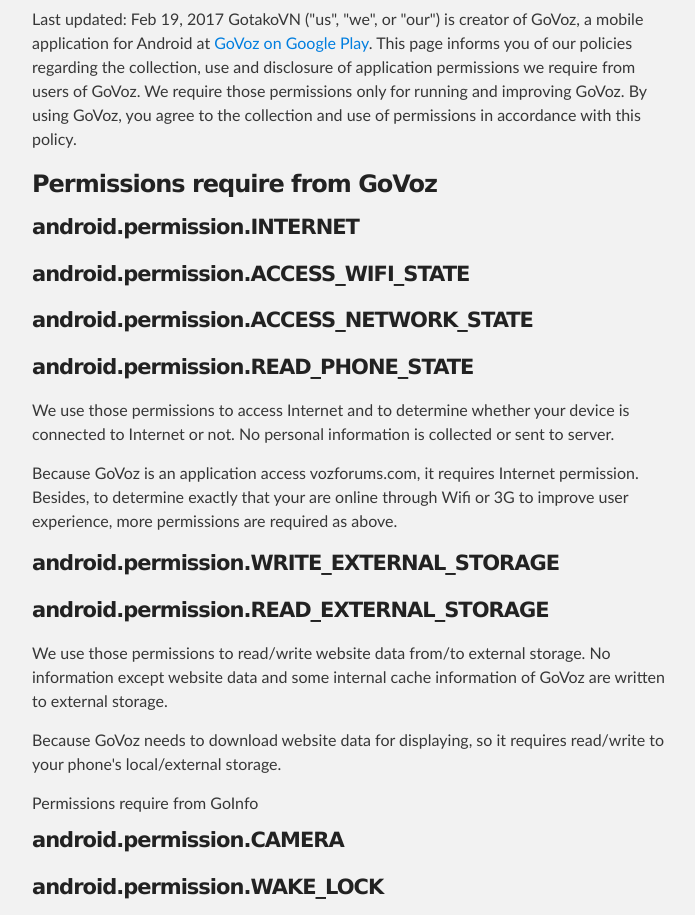
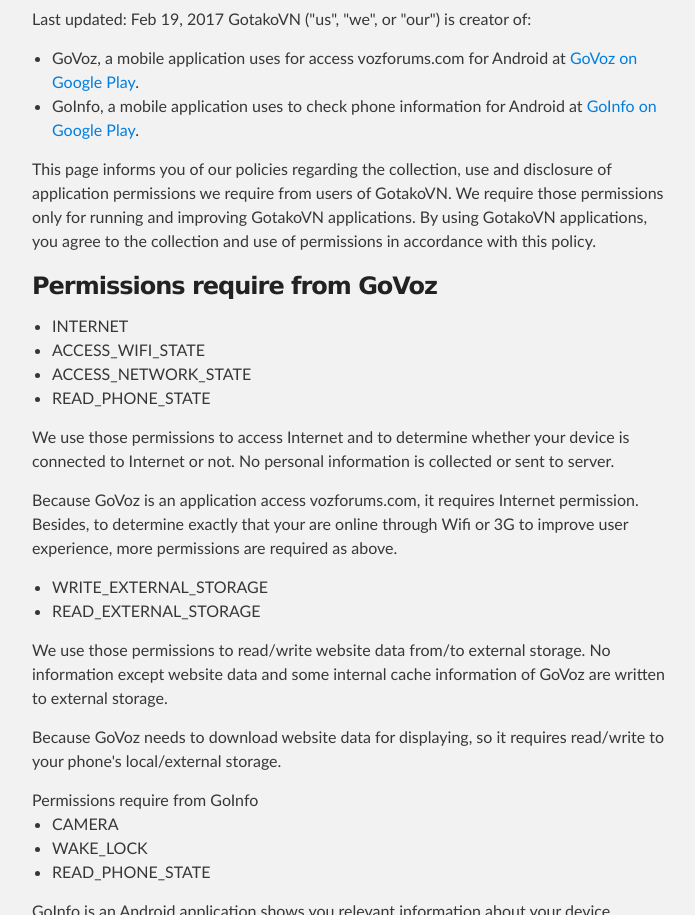
Before and after one commit to GotakoVN/gotakovn.github.io, a plain HTML site: page privacypolicy.html in a window 1280 px wide. Shown: the part 236-1151 px from the top of the page, without its empty margins (288-983 px from the left). Drawn offline with Linux system fonts and the light colour scheme.

Commit message:
Modified privacypolicy.html to include GoInfo

```diff
--- a/privacypolicy.html
+++ b/privacypolicy.html
@@ -29,32 +29,36 @@
 
 <p>Last updated: Feb 19, 2017
 
-GotakoVN ("us", "we", or "our") is creator of GoVoz, a mobile application for Android at <a href="https://play.google.com/store/apps/details?id=com.gotako.govoz">GoVoz on Google Play</a>.
-This page informs you of our policies regarding the collection, use and disclosure of application permissions we require from users of GoVoz.
-We require those permissions only for running and improving GoVoz. By using GoVoz, you agree to the collection and use of permissions in accordance with this policy.</p>
+GotakoVN ("us", "we", or "our") is creator of:
+<ul>
+     <li>GoVoz, a mobile application uses for access vozforums.com for Android at <a href="https://play.google.com/store/apps/details?id=com.gotako.govoz">GoVoz on Google Play</a>.
+     <li>GoInfo, a mobile application uses to check phone information for Android at <a href="https://play.google.com/store/apps/details?id=com.gotako.goinfo">GoInfo on Google Play</a>.
+</ul>
+This page informs you of our policies regarding the collection, use and disclosure of application permissions we require from users of GotakoVN.
+We require those permissions only for running and improving GotakoVN applications. By using GotakoVN applications, you agree to the collection and use of permissions in accordance with this policy.</p>
 
 <h3>
 
 <a id="internet-permission" class="anchor" href="#designer-templates" aria-hidden="true"><span class="octicon octicon-link"></span></a>Permissions require from GoVoz</h3>
-<h4>
-<p>android.permission.INTERNET
-<p>android.permission.ACCESS_WIFI_STATE
-<p>android.permission.ACCESS_NETWORK_STATE
-<p>android.permission.READ_PHONE_STATE
-</h4>
+<ul>
+<li>INTERNET
+<li>ACCESS_WIFI_STATE
+<li>ACCESS_NETWORK_STATE
+<li>READ_PHONE_STATE
+</ul>
 <p>We use those permissions to access Internet and to determine whether your device is connected to Internet or not. No personal information is collected or sent to server.</p>
 <p>Because GoVoz is an application access vozforums.com, it requires Internet permission. Besides, to determine exactly that your are online through Wifi or 3G to improve user experience, more permissions are required as above.</p>
-<h4><p>android.permission.WRITE_EXTERNAL_STORAGE
-<p>android.permission.READ_EXTERNAL_STORAGE
-</h4>
+<ul><li>WRITE_EXTERNAL_STORAGE
+<li>READ_EXTERNAL_STORAGE
+</ul>
 <p>We use those permissions to read/write website data from/to external storage. No information except website data and some internal cache information of GoVoz are written to external storage.</p>
 <p>Because GoVoz needs to download website data for displaying, so it requires read/write to your phone's local/external storage.</p>
 <a id="internet-permission" class="anchor" href="#designer-templates" aria-hidden="true"><span class="octicon octicon-link"></span></a>Permissions require from GoInfo</h3>
-<h4>
-<p>android.permission.CAMERA
-<p>android.permission.WAKE_LOCK
-<p>android.permission.READ_PHONE_STATE
-</h4>
+<ul>
+<li>CAMERA
+<li>WAKE_LOCK
+<li>READ_PHONE_STATE
+</ul>
 <p>GoInfo is an Android application shows you relevant information about your device hardware including cameras. So GoInfo requires to access your device and cameras to show you your phone information.</p>
 <p>By using GoInfo, you agree to permit GoInfo to use your device information. GoInfo does not send any of your device information to server. On Android 6.0 and up, you can deny the access to cameras requested by GoInfo but by doing that GoInfo wont be able to show you your phone cameras information.</p>
 <h3>
```
